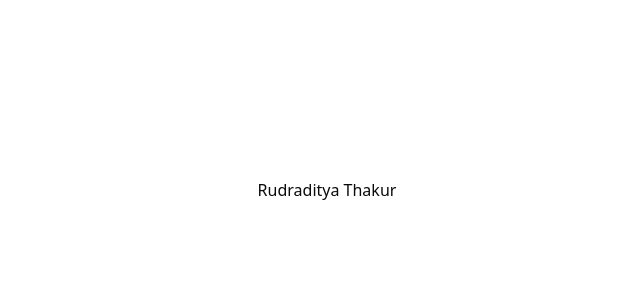
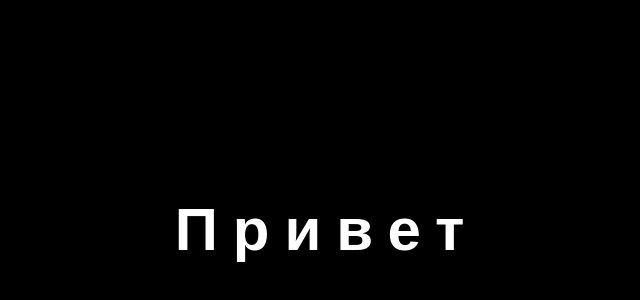
Before and after one commit to rudraditya21/rudraditya21.github.io, a Next.js app: page / in a window 1280 px wide. Shown: the part 170-470 px from the top of the page, without its empty margins (313-953 px from the left). Built offline with nearby package versions, Linux system fonts and the light colour scheme.

Commit message:
added: preloading screen

```diff
--- a/app/layout.tsx
+++ b/app/layout.tsx
@@ -20,6 +20,7 @@ const jetbrainsMono = JetBrains_Mono({
   variable: '--font-jetbrains-mono',
 })
 
+
 export const metadata: Metadata = {
   title: "Rudraditya Thakur",
   description: "Turning caffeine into products.",
--- a/app/page.tsx
+++ b/app/page.tsx
@@ -1,9 +1,17 @@
+'use client'
+
+import { useState } from 'react'
+import LoadingScreen from '@/components/loading-screen'
+
 export default function Home() {
+  const [loaded, setLoaded] = useState(false)
+
   return (
-    <div>
+    <>
+      {!loaded && <LoadingScreen onComplete={() => setLoaded(true)} />}
       <div className="flex h-[90svh] items-center justify-center">
         <p>Rudraditya Thakur</p>
       </div>
-    </div>
+    </>
   )
 }
--- /dev/null
+++ b/components/loading-screen.tsx
@@ -0,0 +1,67 @@
+'use client'
+
+import { useEffect, useState } from 'react'
+
+const greetings = [
+  'Hello',
+  'Bonjour',
+  'Hola',
+  'Ciao',
+  'नमस्ते',
+  'こんにちは',
+  '안녕하세요',
+  'Привет',
+]
+
+const FADE_IN = 450
+const HOLD = 280
+const FADE_OUT = 270
+const SLIDE = 950
+
+export default function LoadingScreen({ onComplete }: { onComplete: () => void }) {
+  const [index, setIndex] = useState(0)
+  const [visible, setVisible] = useState(false)
+  const [sliding, setSliding] = useState(false)
+
+  useEffect(() => {
+    const t1 = setTimeout(() => setVisible(true), 40)
+    const t2 = setTimeout(() => setVisible(false), 40 + FADE_IN + HOLD)
+    const t3 = setTimeout(() => {
+      if (index < greetings.length - 1) {
+        setIndex(i => i + 1)
+      } else {
+        setSliding(true)
+      }
+    }, 40 + FADE_IN + HOLD + FADE_OUT)
+
+    return () => [t1, t2, t3].forEach(clearTimeout)
+  }, [index])
+
+  useEffect(() => {
+    if (!sliding) return
+    const t = setTimeout(onComplete, SLIDE)
+    return () => clearTimeout(t)
+  }, [sliding, onComplete])
+
+  return (
+    <div
+      className="fixed inset-0 z-50 flex items-center justify-center bg-black"
+      style={{
+        transform: sliding ? 'translateY(-100%)' : 'translateY(0)',
+        transition: sliding ? `transform ${SLIDE}ms cubic-bezier(0.76, 0, 0.24, 1)` : 'none',
+      }}
+    >
+      <span
+        className="select-none text-6xl font-semibold tracking-[0.25em] text-white"
+        style={{
+          opacity: visible ? 1 : 0,
+          transform: visible ? 'translateY(0)' : 'translateY(10px)',
+          transition: `opacity ${visible ? FADE_IN : FADE_OUT}ms ease, transform ${visible ? FADE_IN : FADE_OUT}ms ease`,
+          fontFamily: 'var(--font-space-grotesk)',
+        }}
+      >
+        {greetings[index]}
+      </span>
+    </div>
+  )
+}
```
